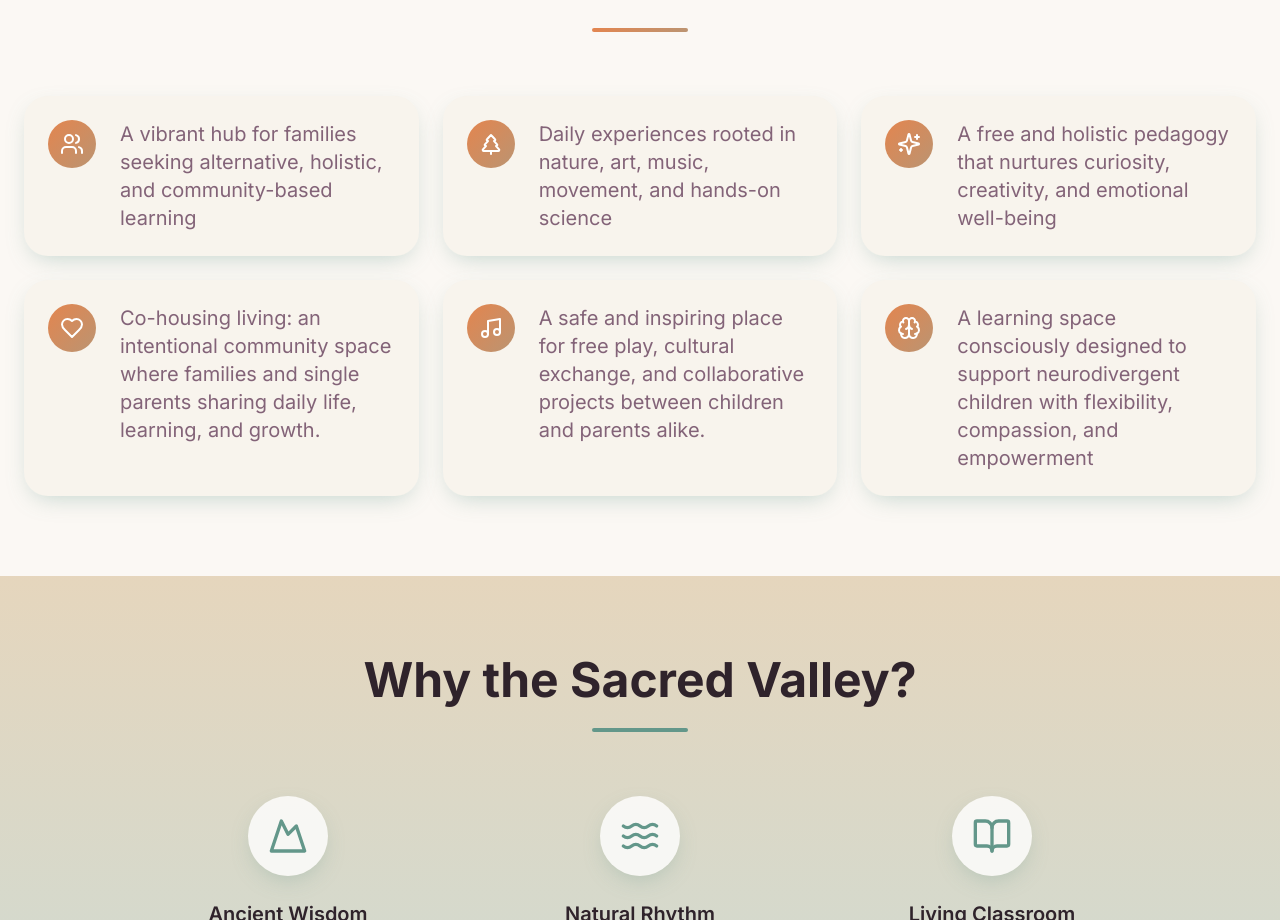
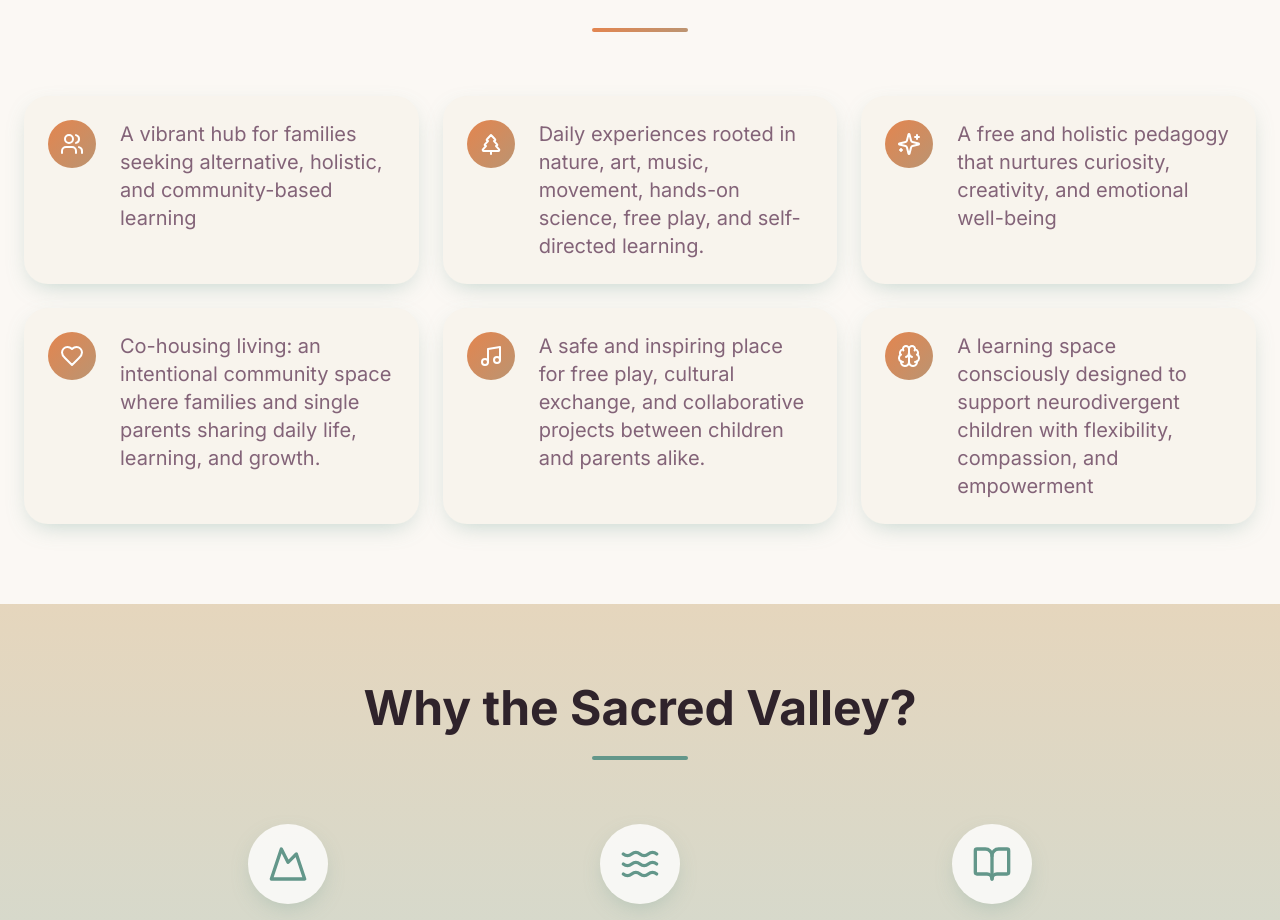
Before and after one commit to Salanego/sacred-roots, a React (Vite) app: page / in a window 1280 px wide. Shown: the part 924-1844 px from the top of the page. Built offline with nearby package versions, Linux system fonts and the light colour scheme; the HTML template or start-up script is replaced by a standard one.

Commit message:
Update vision point

```diff
--- a/src/components/Vision.tsx
+++ b/src/components/Vision.tsx
@@ -8,7 +8,7 @@ const Vision = () => {
     },
     {
       icon: TreePine,
-      text: "Daily experiences rooted in nature, art, music, movement, and hands-on science"
+      text: "Daily experiences rooted in nature, art, music, movement, hands-on science, free play, and self-directed learning."
     },
     {
       icon: Sparkles,
```
